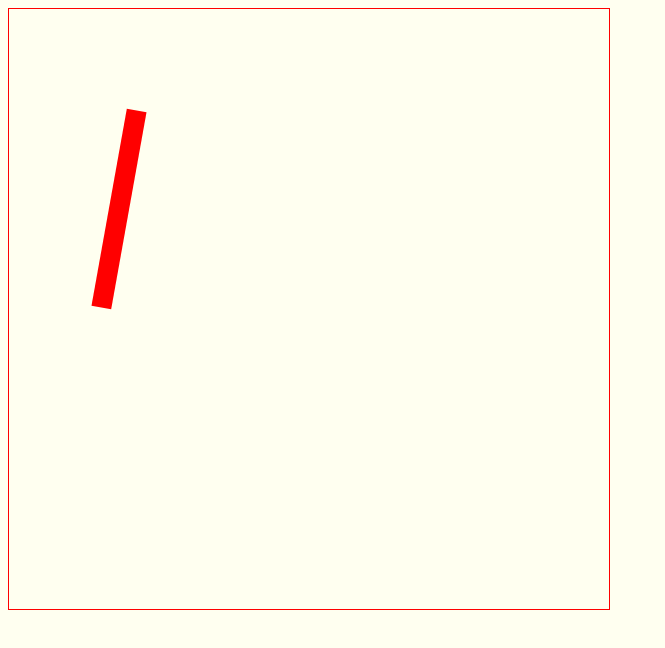
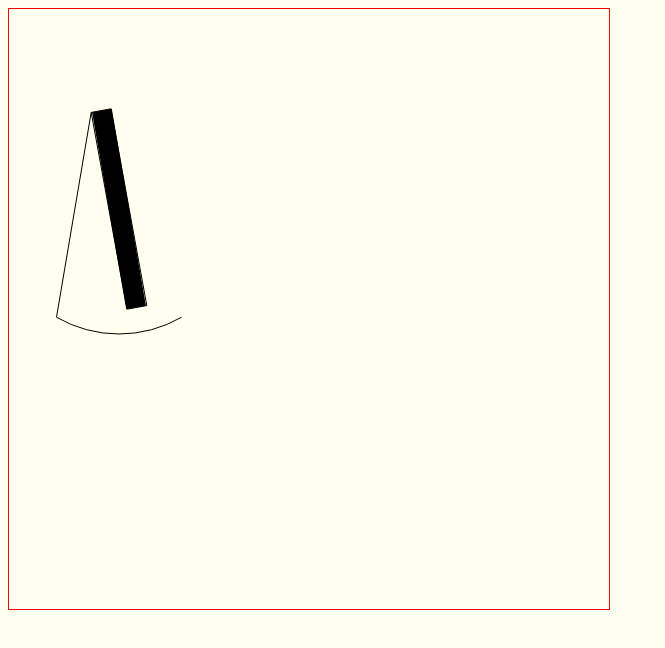
Before and after one commit to nailtosun/DcMachineSimulation, a plain HTML site: page index.html in a window 1280 px wide. Shown: the whole page, without its empty margins (0-665 px from the left). Drawn offline with Linux system fonts and the light colour scheme.

Commit message:
saçma çizgiyi silemedim

```diff
--- a/index.html
+++ b/index.html
@@ -17,20 +17,21 @@
     <script>
     var canvas = document.getElementById("canvas");
     var dc     = canvas.getContext("2d");
+    var mgnt = canvas.getContext("2d");
     var angle = 20, delta_angle = 0, w = 0;
     window.setInterval(function(){
   		Torque =	0.05*Math.sin(-angle*Math.PI/180);
       w = w + Torque*1;
       angle = (angle + w*1) % 360;
       dc.clearRect(0, 0, canvas.width, canvas.height);
+      mgnt.arc(110,200,125,8*(Math.PI)/12,4*(Math.PI)/12,true);
+      mgnt.stroke();
 
       dc.save();
-      dc.fillStyle = "#FF0000";
-
+      dc.fillStyle = "#000000";
       dc.translate(110,200);
       dc.rotate( angle*Math.PI/180 );
       dc.translate(-110,-200);
-
       dc.beginPath();
       dc.moveTo(100, 100);
       dc.lineTo(120, 100);
@@ -40,7 +41,7 @@
       dc.fill();
 
       dc.restore();
-}, 1);
+}, 5);
     </script>
   </body>
 </html>
```
